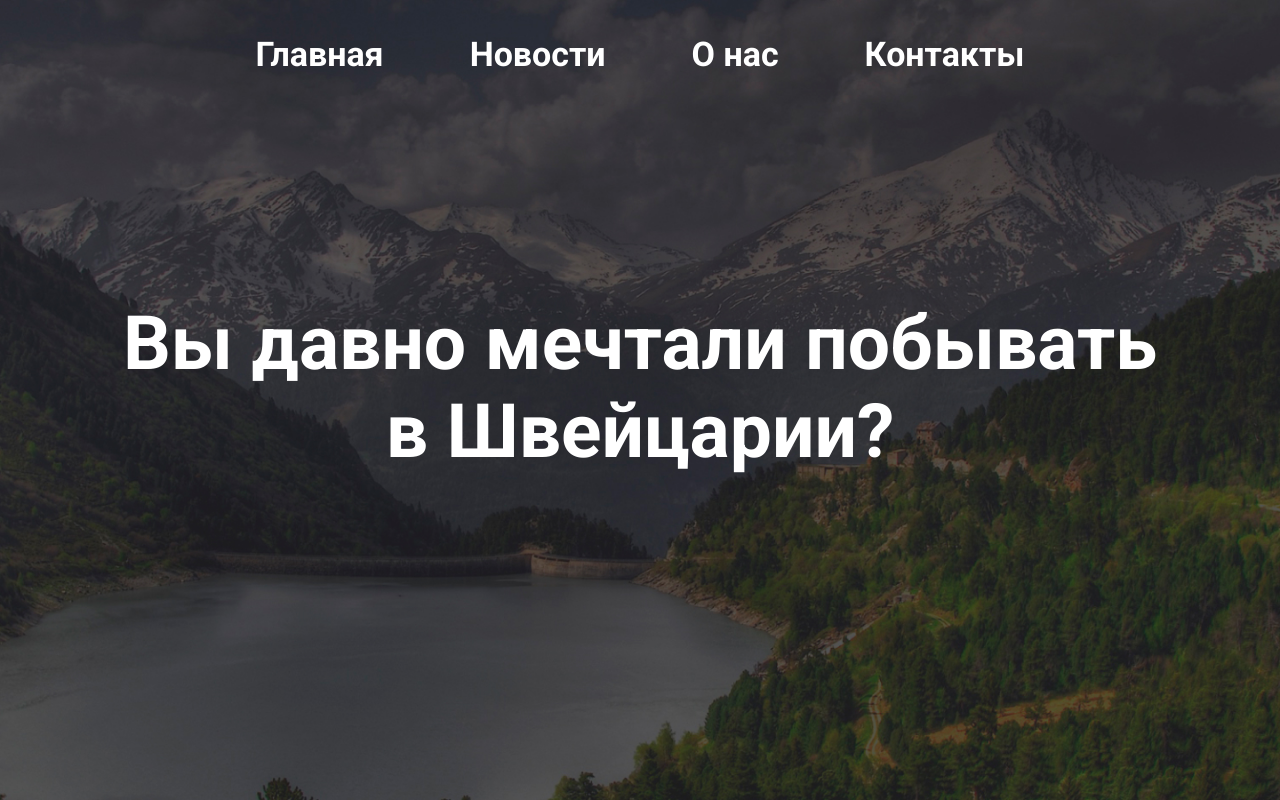
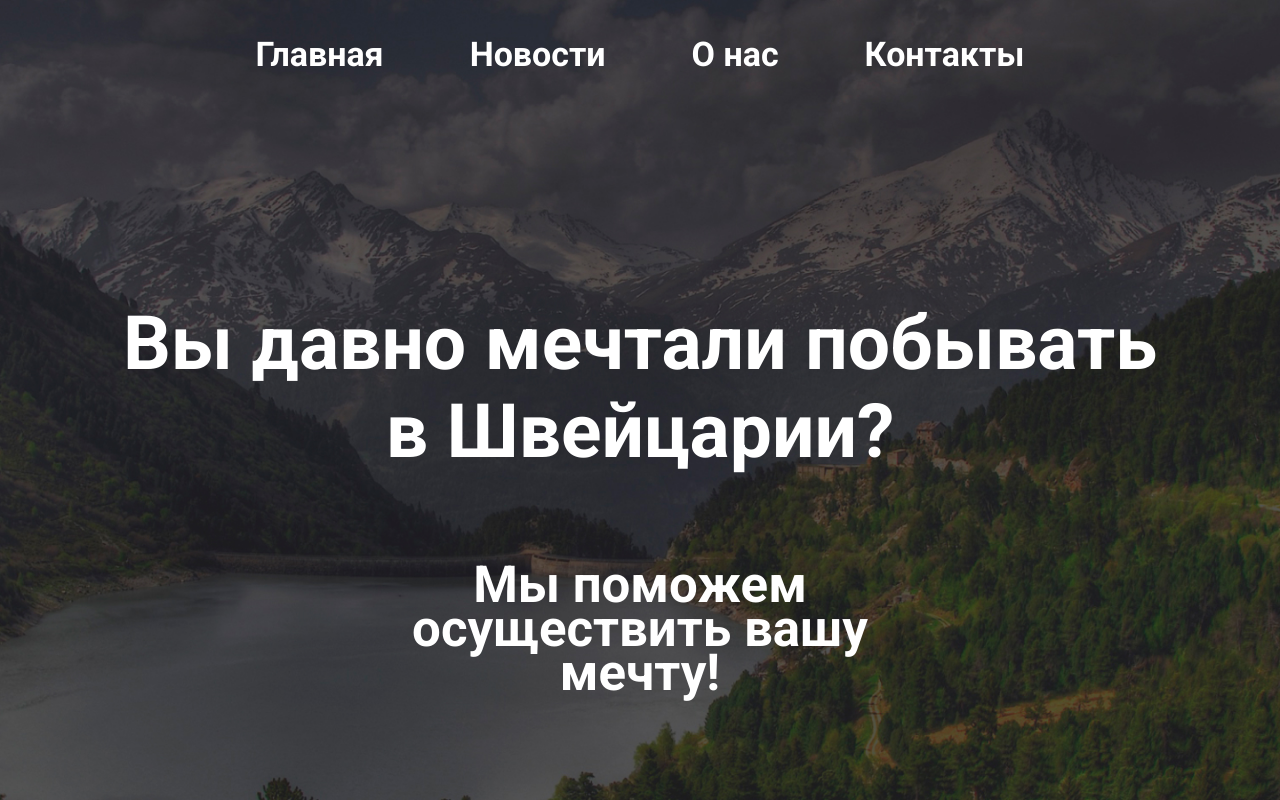
Before and after one commit to xlfjeer/travel-agency, a plain HTML site: page index.html in a window 1280 px wide. Drawn offline with Linux system fonts and the light colour scheme.

Commit message:
subtitle

```diff
--- a/index.html
+++ b/index.html
@@ -28,6 +28,10 @@
               в Швейцарии?
           </div>
 
+          <div class="subtitle">
+              Мы поможем осуществить вашу мечту!
+          </div>
+
          </div>
 
    </div>
--- a/style.css
+++ b/style.css
@@ -33,3 +33,15 @@ body {
    margin-left: auto;
    margin-top: 225px;
 }
+.subtitle {
+    color: white;
+    font-family: 'Roboto', sans-serif;
+    font-size: 51px;
+    font-weight: 900;
+    width: 500px;
+    text-align: center;
+    margin-right: auto;
+    margin-left: auto;
+    line-height: 44px;
+    margin-top: 88px;
+}
```
